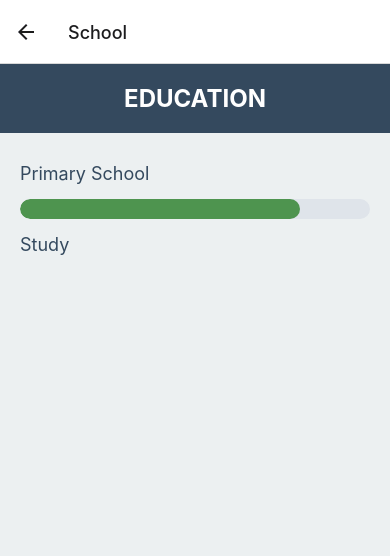
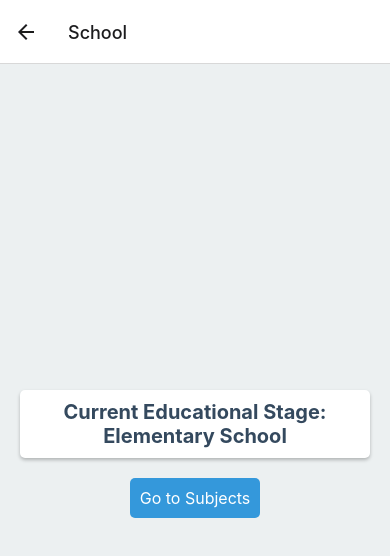
Before and after one commit to StebenC0912/MPR-Final, a React Native app in the folder mpr_final_project/: screen /School in a window 390 px wide. Shown: the top 556 px of the page. Built offline with nearby package versions, Linux system fonts and the light colour scheme.

Commit message:
update be

```diff
--- a/mpr_final_project/screens/MainScreen.js
+++ b/mpr_final_project/screens/MainScreen.js
@@ -1,6 +1,8 @@
-import React, { useState, useEffect} from 'react';
+import React, { useState, useEffect } from 'react';
 import { View, Text, StyleSheet, Image, ScrollView, TouchableOpacity } from 'react-native';
-import { Ionicons, FontAwesome5 } from '@expo/vector-icons'; // Make sure to install these or use similar icons available to you
+import { Ionicons, FontAwesome5 } from '@expo/vector-icons';
+import { useStats } from '../store/StatContext'; // Make sure this path is correct
+
 const ProgressBar = ({ progress, color }) => {
     return (
       <View style={styles.progressBarContainer}>
@@ -9,98 +11,82 @@ const ProgressBar = ({ progress, color }) => {
     );
 };
 
-const MainScreen = ({navigation, route}) => {
-    const [age, setAge] = useState(0); // Initializing age state
+const MainScreen = ({ navigation, route }) => {
+    const { stats, modifyStats } = useStats(); // Using global stats from StatContext
+    const [age, setAge] = useState(0);
     const [progress, setProgress] = useState(0);
     const { name } = route.params;
     const [bankBalance, setBankBalance] = useState(0);
 
     useEffect(() => {
-        const secondTimer = setInterval(() => {
-            setProgress(prevProgress => {
-                const newProgress = prevProgress + 100 / (1 * 60); // Increment by the fraction per second
-                if (newProgress >= 100) {
-                    setAge(prevAge => prevAge + 1); // Increment age every 12 minutes
-                    return 0; // Reset progress after 12 minutes
+        const interval = setInterval(() => {
+            setProgress(oldProgress => {
+                if (oldProgress >= 100) {
+                    setAge(oldAge => oldAge + 1);
+                    return 0;
                 }
-                return newProgress;
+                return oldProgress + 100 / (12 * 60); // Increment progress every second as part of simulation
             });
-        }, 1000); // Update every second
+        }, 1000);
 
-        return () => clearInterval(secondTimer); // Clean up the interval on component unmount
+        return () => clearInterval(interval);
     }, []);
 
+    useEffect(() => {
+        if (age > 35) {
+            modifyStats({ health: -2 }); // Decrease health by 2% for every year above 35
+        }
+    }, [age, modifyStats]);
+
     const handleIncreaseAge = () => {
-        setAge(age + 1); // Manual increment age
+        setAge(age + 1);
+        modifyStats({ health: age > 35 ? -2 : 0 });
     };
 
     return (
-
         <ScrollView style={styles.container}>
             <View style={styles.header}>
-
                 <Text style={styles.headerTitle}>New Life</Text>
-
             </View>
-
             <View style={styles.profileSection}>
                 <Image
                     source={{ uri: 'https://i.pinimg.com/736x/54/72/d1/5472d1b09d3d724228109d381d617326.jpg' }}
                     style={styles.profileImage}
                 />
                 <Text style={styles.profileName}>{name}</Text>
-        <Text style={styles.Age}>Age: {age}</Text>
-        <Text style={styles.bankBalance}>Bank Balance: ${bankBalance}</Text>
-      </View>
-
-      <View style={styles.detailsSection}>
-        <Text>Age: 0 years</Text>
-
+                <Text style={styles.ageText}>Age: {age}</Text>
+                <Text style={styles.bankBalanceText}>Bank Balance: ${bankBalance}</Text>
             </View>
             <View style={styles.timeBarContainer}>
                 <ProgressBar progress={progress} color="#3498db" />
             </View>
             <View style={styles.statsSection}>
-        <View style={styles.stat}>
-          <Text style={styles.statLabel}>Happy</Text>
-          <ProgressBar progress={100} color="green" />
+                <Text style={styles.statText}>Happy: {stats.happy}%</Text>
+                <ProgressBar progress={stats.happy} color="#ffeb3b" />
+                <Text style={styles.statText}>Health: {stats.health}%</Text>
+                <ProgressBar progress={stats.health} color="#4caf50" />
+                <Text style={styles.statText}>Smart: {stats.smart}%</Text>
+                <ProgressBar progress={stats.smart} color="#2196f3" />
+                <Text style={styles.statText}>Looks: {stats.look}%</Text>
+                <ProgressBar progress={stats.look} color="#e91e63" />
             </View>
-        <View style={styles.stat}>
-          <Text style={styles.statLabel}>Health</Text>
-          <ProgressBar progress={94} color="green" />
-        </View>
-        <View style={styles.stat}>
-          <Text style={styles.statLabel}>Smarts</Text>
-          <ProgressBar progress={36} color="orange" />
-        </View>
-        <View style={styles.stat}>
-          <Text style={styles.statLabel}>Looks</Text>
-          <ProgressBar progress={7} color="red" />
-        </View>
-      </View>
-
             <View style={styles.navBar}>
                 <TouchableOpacity style={styles.navItem} onPress={() => navigation.navigate('School')}>
                     <FontAwesome5 name="school" size={24} color="white" />
                     <Text style={styles.navText}>School</Text>
                 </TouchableOpacity>
-
                 <TouchableOpacity style={styles.navItem} onPress={() => navigation.navigate('Assert')}>
                     <FontAwesome5 name="dollar-sign" size={24} color="white" />
                     <Text style={styles.navText}>Bank</Text>
                 </TouchableOpacity>
-
-
                 <TouchableOpacity style={styles.navItem} onPress={handleIncreaseAge}>
                     <FontAwesome5 name="plus" size={24} color="white" />
                     <Text style={styles.navText}>Age</Text>
                 </TouchableOpacity>
-
                 <TouchableOpacity style={styles.navItem} onPress={() => navigation.navigate('Relationship')}>
                     <FontAwesome5 name="user-friends" size={24} color="white" />
                     <Text style={styles.navText}>Relationship</Text>
                 </TouchableOpacity>
-
                 <TouchableOpacity style={styles.navItem} onPress={() => navigation.navigate('Activity')}>
                     <FontAwesome5 name="briefcase" size={24} color="white" />
                     <Text style={styles.navText}>Jobs</Text>
@@ -201,7 +187,7 @@ const styles = StyleSheet.create({
     flexDirection: 'row',
     justifyContent: 'space-around',
     alignItems: 'center',
-    marginTop: 130,
+    marginTop: 210,
     paddingVertical: 10,
     backgroundColor: '#3498db', // Adjust to the color in the image
   },
--- a/mpr_final_project/screens/School.js
+++ /dev/null
@@ -1,63 +0,0 @@
-import React from 'react';
-import { View, Text, StyleSheet } from 'react-native';
-const ProgressBar = ({ progress, color }) => {
-    return (
-      <View style={styles.progressBarBackground}>
-        <View style={[styles.progressBarForeground, { width: `${progress}%`, backgroundColor: color }]} />
-      </View>
-    );
-  };
-
-const School = () => {
-  return (
-    <View style={styles.container}>
-      <View style={styles.header}>
-        <Text style={styles.headerText}>EDUCATION</Text>
-      </View>
-      <View style={styles.content}>
-        <Text style={styles.label}>Primary School</Text>
-        <ProgressBar progress={80} color="#4e944f" />
-        <Text style={styles.label}>Study</Text>
-
-      </View>
-    </View>
-  );
-};
-
-const styles = StyleSheet.create({
-  container: {
-    flex: 1,
-    backgroundColor: '#ecf0f1',
-  },
-  header: {
-    backgroundColor: '#34495e',
-    padding: 20,
-    alignItems: 'center',
-    justifyContent: 'center',
-  },
-  headerText: {
-    color: '#ffffff',
-    fontSize: 24,
-    fontWeight: 'bold',
-  },
-  content: {
-    padding: 20,
-  },
-  label: {
-    fontSize: 18,
-    color: '#34495e',
-    paddingVertical: 10,
-  },
-  progressBarBackground: {
-    height: 20,
-    borderRadius: 10,
-    backgroundColor: '#dfe4ea',
-    overflow: 'hidden',
-    marginVertical: 5, // Add some vertical space around the progress bar
-  },
-  progressBarForeground: {
-    height: '100%',
-    borderRadius: 10,
-  },
-})
-export default School;
--- /dev/null
+++ b/mpr_final_project/screens/School/School.js
@@ -0,0 +1,102 @@
+import React, { useState } from 'react';
+import { View, Text, StyleSheet, TouchableOpacity } from 'react-native';
+
+const ProgressBar = ({ progress, color }) => {
+  return (
+    <View style={styles.progressBarContainer}>
+      <View style={[styles.progressBar, { width: `${progress}%`, backgroundColor: color }]} />
+    </View>
+  );
+};
+
+
+const School = ({ navigation }) => {
+    const [currentStage, setCurrentStage] = useState(0);
+    const [progress, setProgress] = useState(0);
+
+    const stages = [
+        { level: "Elementary School", subjects: ["Mathematics", "Literature", "English"] },
+        { level: "Middle School", subjects: ["Mathematics", "Literature", "English", "Science"] },
+        { level: "High School", subjects: ["Mathematics", "Literature", "English", "Science", "Social Studies"] },
+        { level: "University", subjects: ["Computer Principles", "Programming", "Philosophy"] }
+    ];
+
+    const incrementProgress = () => {
+        const maxProgress = stages[currentStage].subjects.length;
+        if (progress < maxProgress - 1) {
+            setProgress(progress + 1);
+        } else if (currentStage < stages.length - 1) {
+            setCurrentStage(currentStage + 1);
+            setProgress(0);
+        }
+    };
+
+    // Function to handle completion of all subjects in the current stage
+    const handleCompleteStage = () => {
+        if (currentStage < stages.length - 1) {
+            setCurrentStage(currentStage + 1);
+            setProgress(0); // Reset progress for the new stage
+        }
+    };
+
+    return (
+        <View style={styles.container}>
+            <View style={styles.header}>
+                <Text style={styles.headerText}>Current Educational Stage: {stages[currentStage].level}</Text>
+            </View>
+            <ProgressBar progress={(progress / stages[currentStage].subjects.length) * 100} color="#4caf50" />
+            <TouchableOpacity
+                style={styles.button}
+                onPress={() => navigation.navigate('Subject', {
+                    subjects: stages[currentStage].subjects,
+                    onCompleteStage: handleCompleteStage
+                })}
+            >
+                <Text style={styles.buttonText}>Go to Subjects</Text>
+            </TouchableOpacity>
+        </View>
+    );
+};
+
+const styles = StyleSheet.create({
+  container: {
+      flex: 1,
+      justifyContent: 'center',
+      alignItems: 'center',
+      padding: 20,
+      backgroundColor: '#ecf0f1',
+  },
+  header: {
+      marginBottom: 20,
+      padding: 10,
+      backgroundColor: '#ffffff', // Light background for the header
+      borderRadius: 5,
+      shadowColor: "#000",
+      shadowOffset: {
+          width: 0,
+          height: 2,
+      },
+      shadowOpacity: 0.25,
+      shadowRadius: 3.84,
+      elevation: 5,
+      width: '100%', // Full width to maintain consistency
+      alignItems: 'center', // Center alignment for the text
+  },
+  headerText: {
+      fontSize: 20,
+      fontWeight: 'bold',
+      color: '#34495e',
+      textAlign: 'center', // Center text for better readability
+  },
+  button: {
+      padding: 10,
+      backgroundColor: '#3498db',
+      borderRadius: 5,
+  },
+  buttonText: {
+      color: '#ffffff',
+      fontSize: 16,
+  },
+});
+
+export default School;
--- /dev/null
+++ b/mpr_final_project/screens/School/Subject.js
@@ -0,0 +1,92 @@
+import React, { useState, useEffect, useContext } from 'react';
+import { View, Text, StyleSheet, TouchableOpacity } from 'react-native';
+import { StatContext } from '../../store/StatContext';  // Make sure this is the correct path to your StatContext
+
+const ProgressBar = ({ progress, color }) => {
+    return (
+        <View style={styles.progressBarContainer}>
+            <View style={[styles.progressBar, { width: `${progress}%`, backgroundColor: color }]} />
+        </View>
+    );
+};
+
+const Subject = ({ route }) => {
+    const { subjects = [], onCompleteStage } = route.params || {};
+    const { modifyStats } = useContext(StatContext);  // Using StatContext to modify stats globally
+    const [subjectProgress, setSubjectProgress] = useState(subjects.map(() => 0));
+
+    useEffect(() => {
+        if (subjectProgress.every(progress => progress === 100)) {
+            onCompleteStage();  // This function should be passed from School.js to handle stage completion
+        }
+    }, [subjectProgress, onCompleteStage]);
+
+    const handleStudy = (index) => {
+        setSubjectProgress(currentProgress => {
+            const newProgress = [...currentProgress];
+            newProgress[index] = Math.min(newProgress[index] + 3, 100); // Increase by 3%, cap at 100%
+            return newProgress;
+        });
+        modifyStats({ happy: 0, health: -1, smart: 5, look: -1 });  // Modifying stats according to the study action
+    };
+
+    return (
+        <View style={styles.container}>
+            {subjects.map((subject, index) => (
+                <View key={index} style={styles.subjectContainer}>
+                    <Text style={styles.subjectText}>{subject}</Text>
+                    <ProgressBar progress={subjectProgress[index]} color="#4caf50" />
+                    <TouchableOpacity style={styles.studyButton} onPress={() => handleStudy(index)}>
+                        <Text style={styles.buttonText}>Study</Text>
+                    </TouchableOpacity>
+                </View>
+            ))}
+        </View>
+    );
+};
+
+const styles = StyleSheet.create({
+    container: {
+        flex: 1,
+        padding: 20,
+        backgroundColor: '#ecf0f1',
+    },
+    subjectContainer: {
+        marginBottom: 20,
+        padding: 10,
+        borderWidth: 1,
+        borderColor: '#cccccc',
+        borderRadius: 5,
+        backgroundColor: '#ffffff'
+    },
+    subjectText: {
+        fontSize: 18,
+        fontWeight: 'bold',
+        color: '#34495e',
+    },
+    studyButton: {
+        marginTop: 10,
+        padding: 10,
+        backgroundColor: '#3498db',
+        borderRadius: 5,
+        alignItems: 'center',
+    },
+    buttonText: {
+        color: '#ffffff',
+        fontSize: 16,
+    },
+    progressBarContainer: {
+        height: 20,
+        width: '100%',
+        backgroundColor: '#e0e0e0',
+        borderRadius: 10,
+        overflow: 'hidden',
+        marginTop: 10,
+    },
+    progressBar: {
+        height: '100%',
+        borderRadius: 10,
+    },
+});
+
+export default Subject;
--- /dev/null
+++ b/mpr_final_project/store/StatContext.js
@@ -0,0 +1,30 @@
+// StatContext.js
+import React, { createContext, useState, useContext } from 'react';
+
+const StatContext = createContext();
+
+export const useStats = () => useContext(StatContext);
+
+export const StatProvider = ({ children }) => {
+    const [stats, setStats] = useState({
+        happy: 100,
+        health: 100,
+        smart: 30,
+        look: 20,
+    });
+
+    const modifyStats = (changes) => {
+        setStats(currentStats => ({
+            happy: Math.max(0, currentStats.happy + (changes.happy || 0)),
+            health: Math.max(0, currentStats.health + (changes.health || 0)),
+            smart: Math.max(0, currentStats.smart + (changes.smart || 0)),
+            look: Math.max(0, currentStats.look + (changes.look || 0)),
+        }));
+    };
+
+    return (
+        <StatContext.Provider value={{ stats, modifyStats }}>
+            {children}
+        </StatContext.Provider>
+    );
+};
```
Also changed, not shown: mpr_final_project/App.js (+11 -4 lines), mpr_final_project/screens/Activity/Activity.js (renamed from mpr_final_project/screens/Activity.js), mpr_final_project/screens/Assert/Assert.js (renamed from mpr_final_project/screens/Assert.js), mpr_final_project/screens/Relationship/Relationship.js (renamed from mpr_final_project/screens/Relationship.js), mpr_final_project/store/context.js (deleted). Lines whose indentation alone changed are shown as unchanged.
